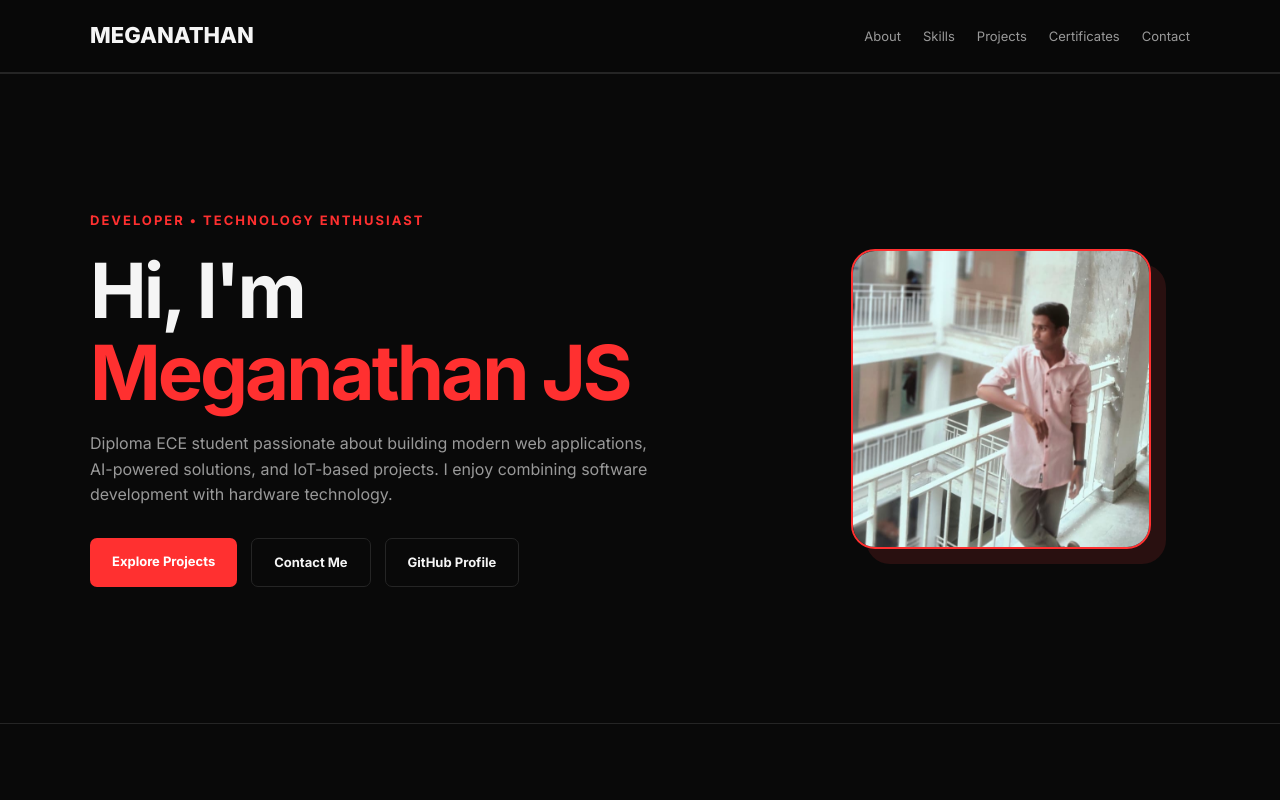
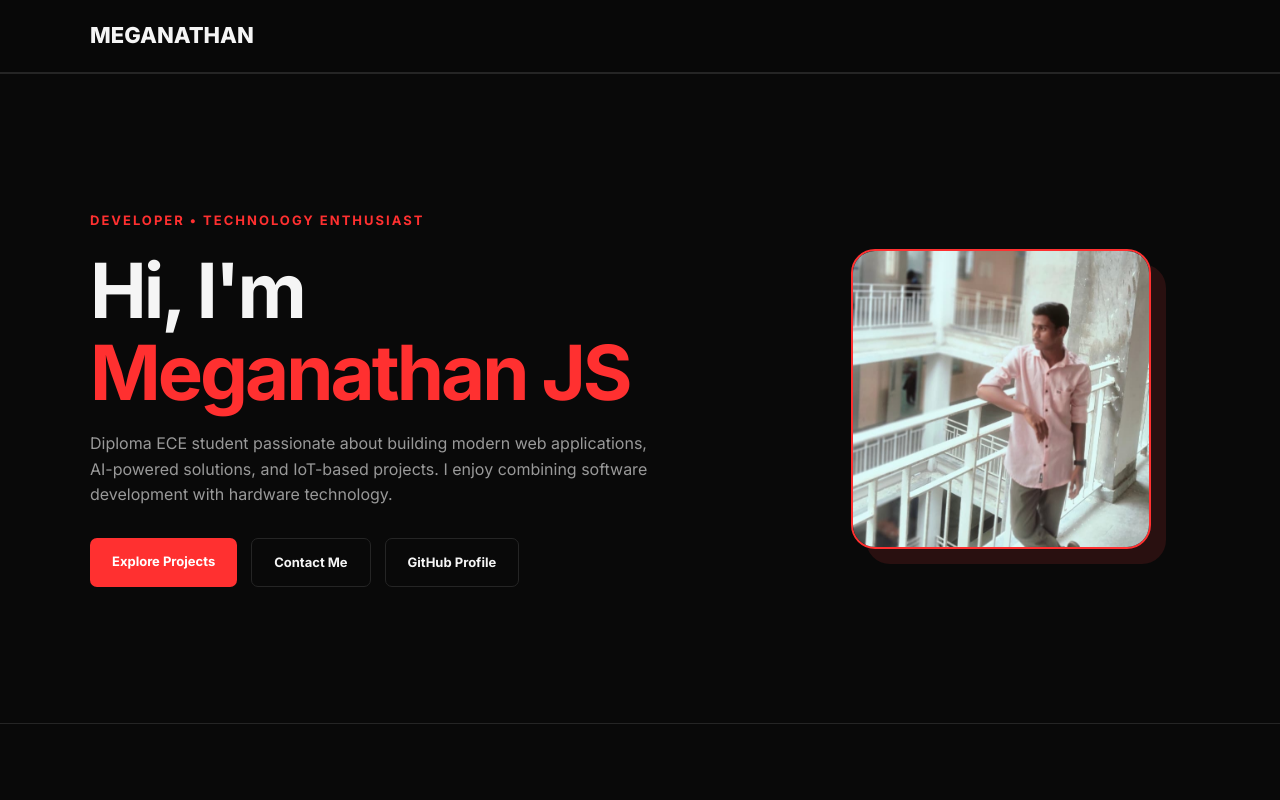
Before and after one commit to meganathanjs007-tech/meganathan-portfolio, a plain HTML site: page index.html in a window 1280 px wide. Shown: the top 800 px of the page. Drawn offline with Linux system fonts and the light colour scheme.

Commit message:
Remove navigation links from header in index.html

```diff
--- a/index.html
+++ b/index.html
@@ -194,13 +194,6 @@ section {
 <header>
 <nav class="container">
 <a href="#home" class="logo">MEGANATHAN </a>
-<ul class="nav-links">
-<li><a href="#about">About</a></li>
-<li><a href="#skills">Skills</a></li>
-<li><a href="#projects">Projects</a></li>
-<li><a href="#certificates">Certificates</a></li>
-<li><a href="#contact">Contact</a></li>
-</ul>
 </nav>
 </header>
 
```
